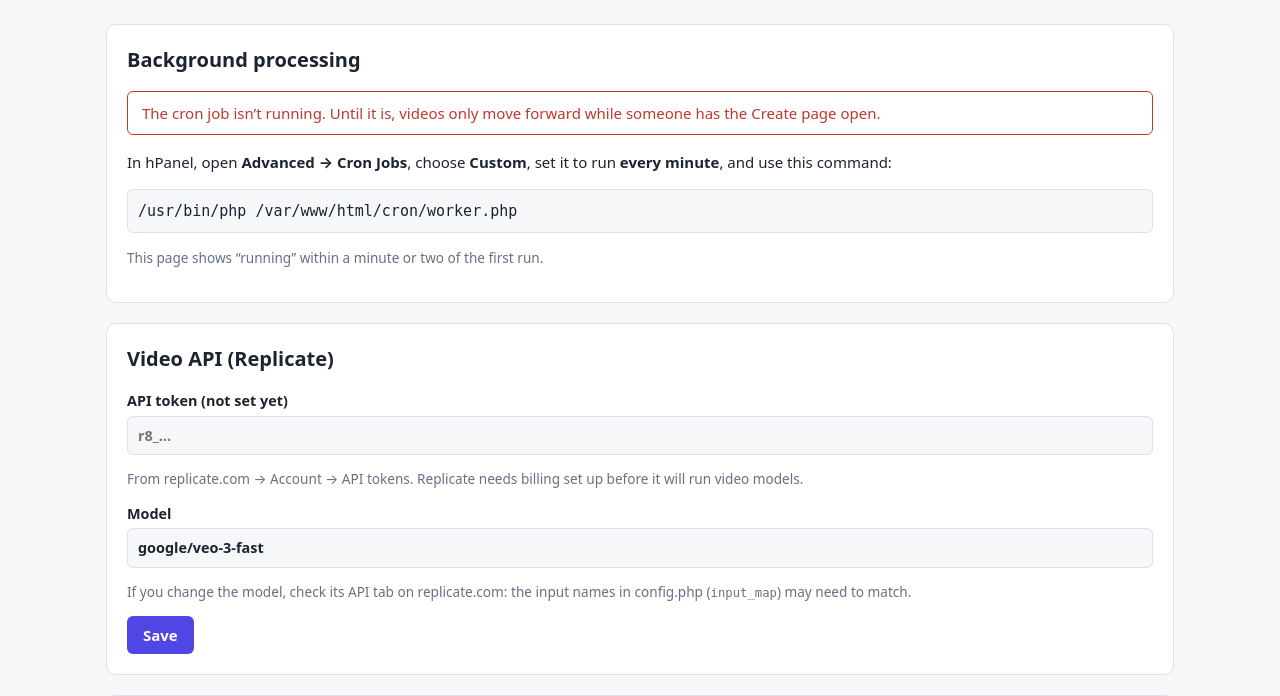
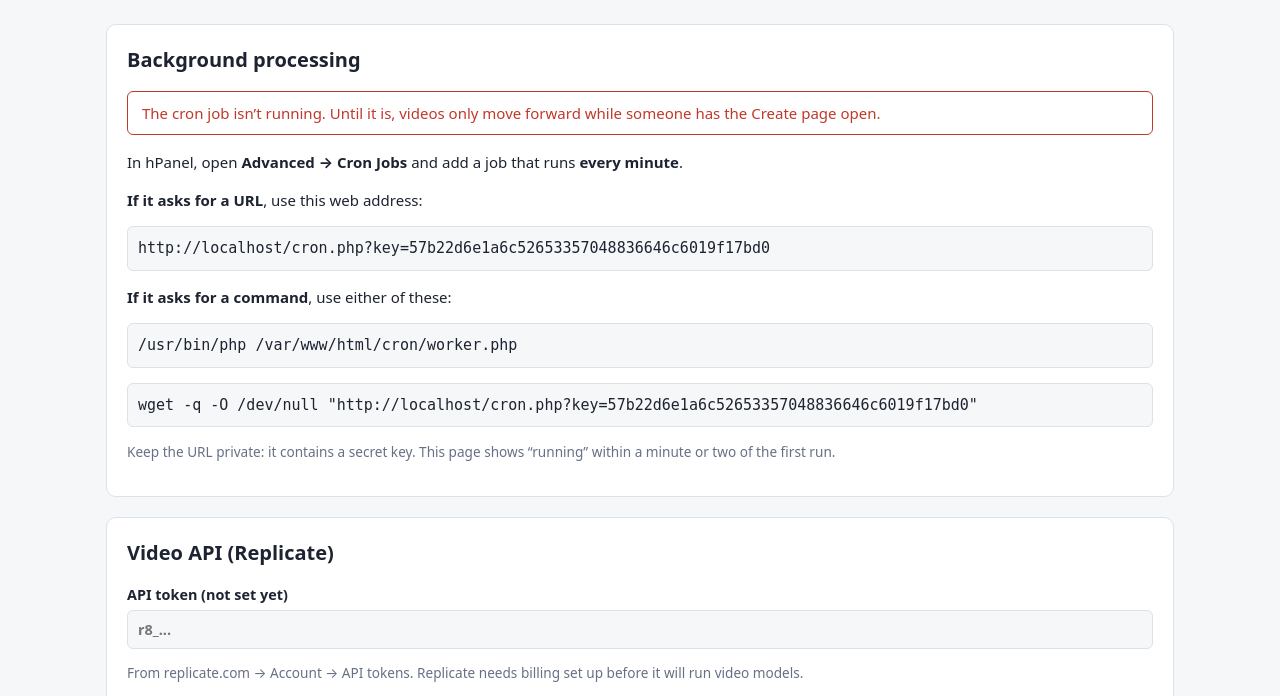
Before and after one commit to Nayan4321/ai_laghavi, a PHP site: page /settings in a window 1280 px wide. Shown: the part 48-744 px from the top of the page. Run offline with PHP 8.4, Linux system fonts and the light colour scheme; the visitor is signed in with stand-in values (Sample User, id 1); tables that the repository leaves empty hold one stand-in row (values such as "Sample post"); some libraries are stand-ins or nearby versions.

Commit message:
Add a secret cron URL for panels that call a web address
cron.php runs one processing pass when given the key shown on the admin
Settings page (stored in storage/cron-key.txt) and 404s otherwise.
Settings now shows the URL, the PHP command and a wget command.

Co-Authored-By: Claude Opus 5.5 <noreply@anthropic.com>
Claude-Session: https://claude.ai/code/session_01LHiFjtSMADtuACDdGkjXJc

```diff
--- a/app/WorkerRunner.php
+++ b/app/WorkerRunner.php
@@ -23,6 +23,20 @@ final class WorkerRunner
     {
         $data = is_file(self::statusFile()) ? json_decode((string) @file_get_contents(self::statusFile()), true) : null;
         return (is_array($data) ? $data : []) + ['last_run' => null, 'last_cron_run' => null, 'error' => null];
+    }
+
+    /** Secret for cron.php, created on first use and kept in the storage folder. */
+    public static function cronKey(): string
+    {
+        $file = App::storagePath('cron-key.txt');
+        $key = is_file($file) ? trim((string) file_get_contents($file)) : '';
+        if (strlen($key) < 32) {
+            $key = bin2hex(random_bytes(20));
+            if (@file_put_contents($file, $key . "\n") === false) {
+                throw new \RuntimeException('Cannot write to the storage folder ' . App::storagePath() . '. Set its permissions to 755.');
+            }
+        }
+        return $key;
     }
 
     public static function cronIsRunning(): bool
--- a/app/views/settings.php
+++ b/app/views/settings.php
@@ -8,10 +8,14 @@
       The cron job isn’t running<?= $status['last_cron_run'] ? ' (last run ' . e(gmdate('Y-m-d H:i', (int) $status['last_cron_run'])) . ' UTC)' : '' ?>.
       Until it is, videos only move forward while someone has the Create page open.
     </div>
-    <p>In hPanel, open <strong>Advanced → Cron Jobs</strong>, choose <strong>Custom</strong>, set it to run <strong>every minute</strong>, and use this command:</p>
-    <pre class="copy"><?= e($cronCommand) ?></pre>
-    <p class="muted">This page shows “running” within a minute or two of the first run.</p>
+    <p>In hPanel, open <strong>Advanced → Cron Jobs</strong> and add a job that runs <strong>every minute</strong>.</p>
   <?php endif; ?>
+  <p><strong>If it asks for a URL</strong>, use this web address:</p>
+  <pre class="copy"><?= e($cronUrl) ?></pre>
+  <p><strong>If it asks for a command</strong>, use either of these:</p>
+  <pre class="copy"><?= e($cronCommand) ?></pre>
+  <pre class="copy">wget -q -O /dev/null "<?= e($cronUrl) ?>"</pre>
+  <p class="muted">Keep the URL private: it contains a secret key. This page shows “running” within a minute or two of the first run.</p>
   <?php if ($status['error']): ?>
     <div class="flash error">Videos can’t start yet: <?= e($status['error']) ?></div>
   <?php endif; ?>
--- a/settings.php
+++ b/settings.php
@@ -44,12 +44,16 @@ if (($_SERVER['REQUEST_METHOD'] ?? 'GET') === 'POST') {
 }
 
 $status = WorkerRunner::status();
+$https = (!empty($_SERVER['HTTPS']) && $_SERVER['HTTPS'] !== 'off') || (($_SERVER['HTTP_X_FORWARDED_PROTO'] ?? '') === 'https');
+$basePath = rtrim(str_replace('\\', '/', dirname($_SERVER['SCRIPT_NAME'] ?? '/settings.php')), '/');
+$cronUrl = ($https ? 'https' : 'http') . '://' . ($_SERVER['HTTP_HOST'] ?? 'yourdomain.com') . $basePath . '/cron.php?key=' . WorkerRunner::cronKey();
 render('settings', [
     'user' => $admin,
     'title' => 'Settings',
     'status' => $status,
     'cronRunning' => WorkerRunner::cronIsRunning(),
     'cronCommand' => '/usr/bin/php ' . APP_ROOT . '/cron/worker.php',
+    'cronUrl' => $cronUrl,
     'hasToken' => (string) App::config('replicate.api_token', '') !== '',
     'model' => (string) App::config('replicate.model', ''),
     'provider' => (string) App::config('provider', 'replicate'),
```
Also changed, not shown: cron.php (added, +33 -0 lines), tests/AccessTest.php (+15 -1 lines), README.md.
